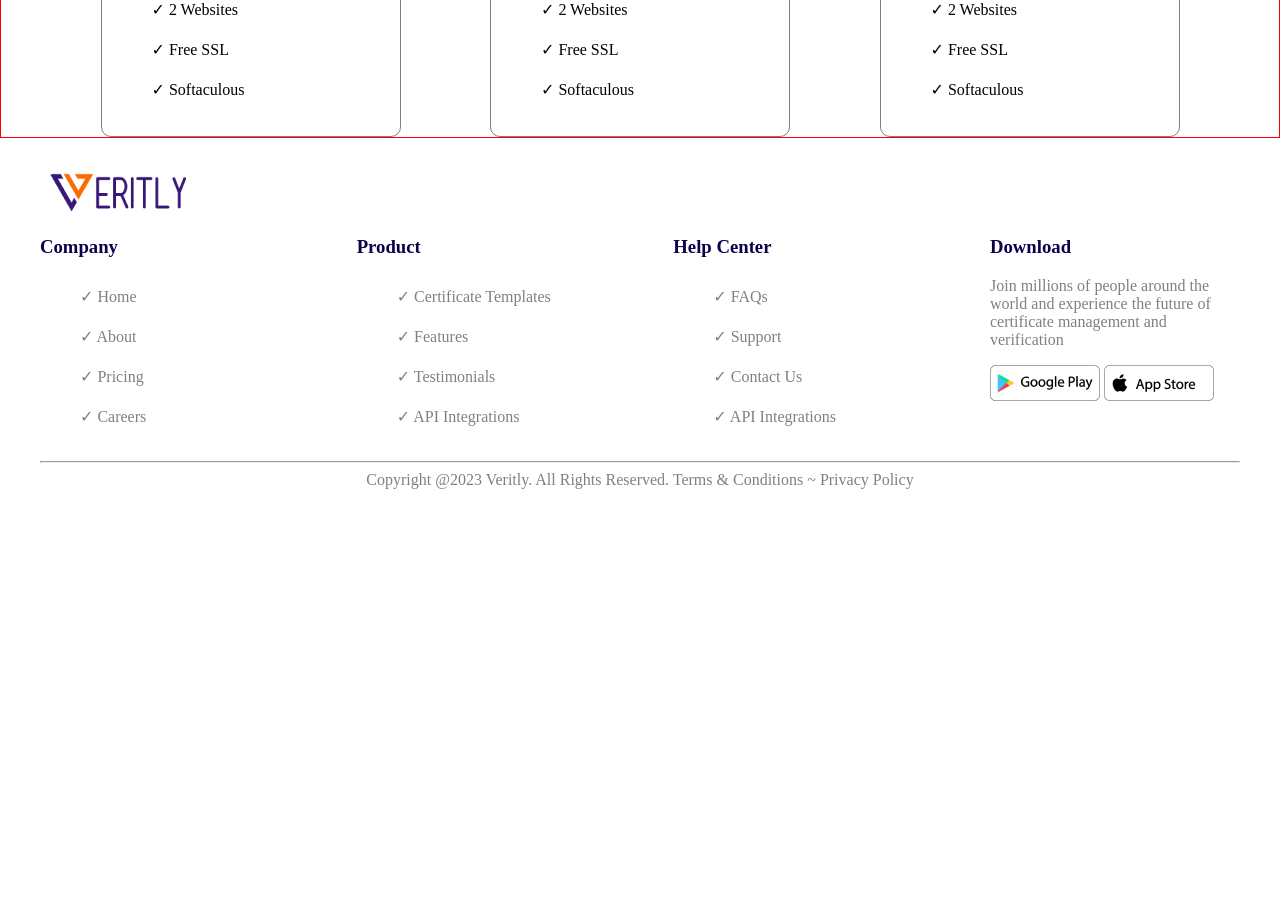
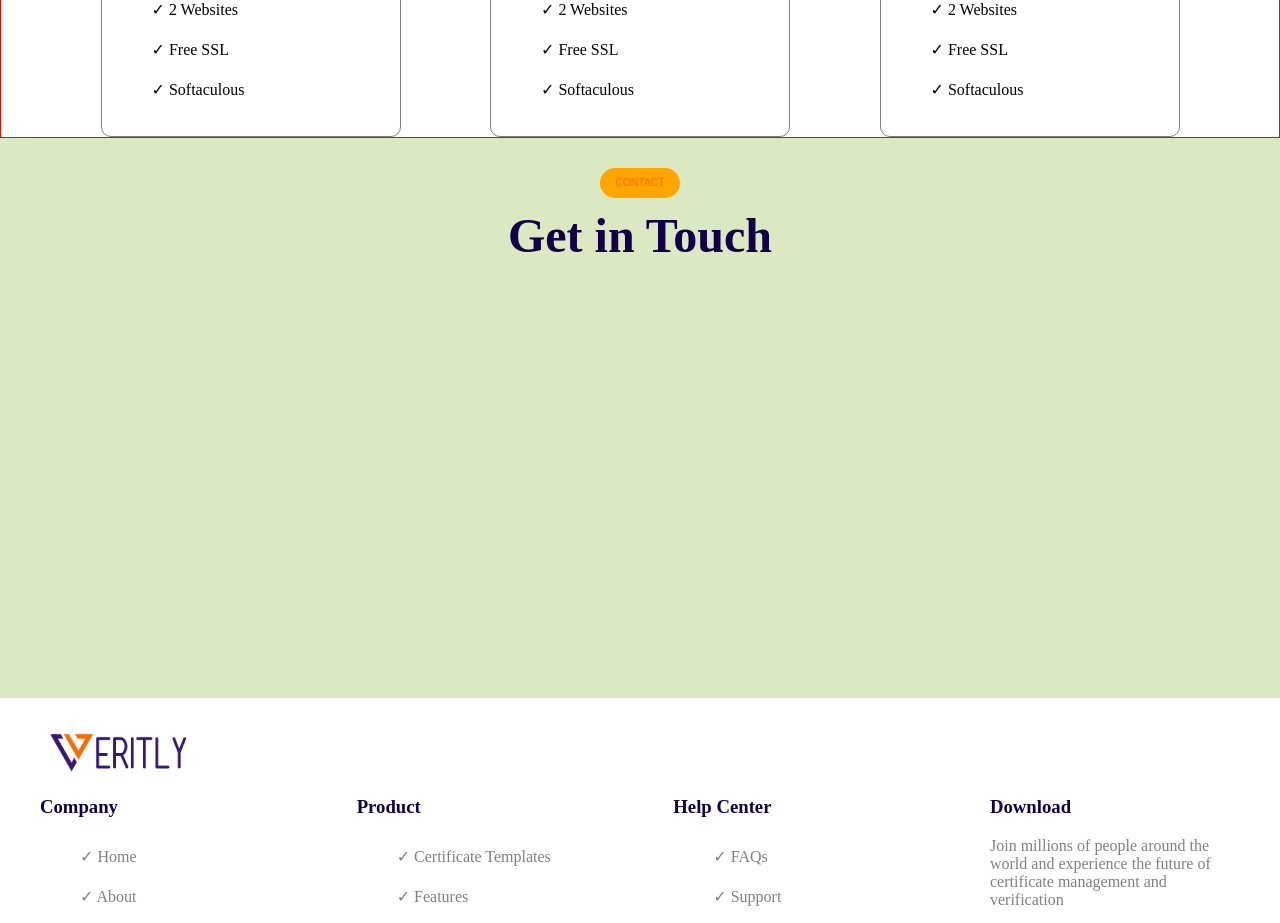
Before and after one commit to Perismuthoni/veritly, a React (Create React App) app: page / in a window 1280 px wide. Shown: the part 5220-6143 px from the top of the page. Before the commit the page ends 5739 px from the top, so only its background shows below. Built offline with nearby package versions, Linux system fonts and the light colour scheme.

Commit message:
progressive

```diff
--- a/src/css/landing.css
+++ b/src/css/landing.css
@@ -448,3 +448,33 @@ ul li::before {
   color: gray;
 
 }
+
+
+
+
+.contact-container{
+  display: flex;
+  flex-direction: column;
+  min-height: 70vh;
+  background-color:  #dae9c2;
+  /* justify-content: center; */
+  align-items: center;
+  align-content: center;
+  padding: 30px 0px;
+}
+.contact-button{
+  color: var(--primary-orange);
+  background-color:orange;
+  border: none;
+  border-radius:60px;
+  width:80px;
+  height:30px;
+  font-size: 0.65em;
+  margin-bottom: 10px;
+
+}
+.contact-header{
+  font-size:3em;
+  font-weight: bold;
+  color: var(--primary-blue);
+}
--- a/src/js/landing.js
+++ b/src/js/landing.js
@@ -370,6 +370,18 @@ function LandingPage() {
         </div>
       </div>
 
+<div className="contact-container">
+  <button className="contact-button" > CONTACT </button>
+  <div className="contact-header" > Get in Touch </div>
+  <div className="contact-content">
+    <div className="map" > </div>
+    <div className="contact-form" > </div>
+  </div>
+
+</div>
+
+
+
       <Footer />
     </div>
   );
```
Also changed, not shown: src/images/map.png (added).
